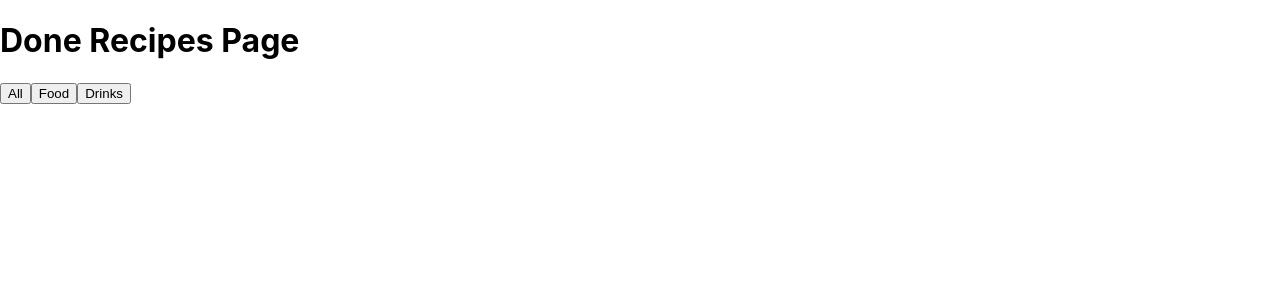
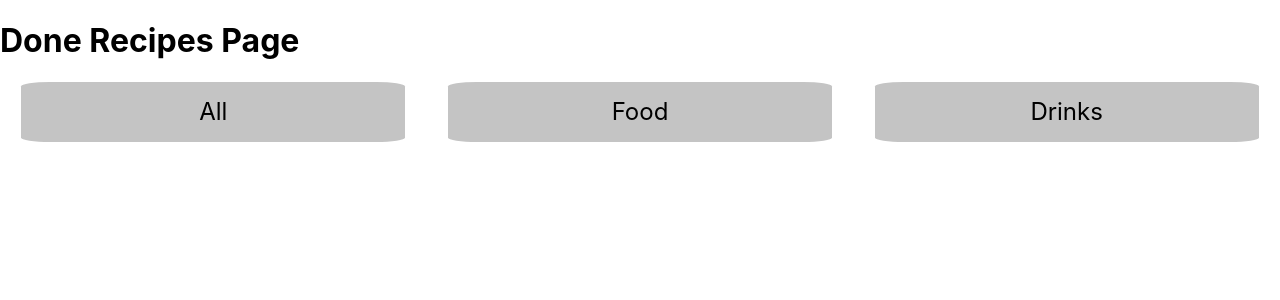
Before and after one commit to tryber/sd-02-block19-recipes-app-2, a React (Create React App) app: page /receitas-feitas in a window 1280 px wide. Shown: the top 300 px of the page. Built offline with nearby package versions, Linux system fonts and the light colour scheme.

Commit message:
Adicionado CSS

```diff
--- a/src/components/FilterBarFoodOrDrinks.js
+++ b/src/components/FilterBarFoodOrDrinks.js
@@ -1,5 +1,6 @@
 import React, { useContext, useEffect } from 'react';
 import { RecipesAppContext } from '../context/RecipesAppContext';
+import '../styles/FilterBarFoodOrDrinks.css';
 
 const FilterBarFoodOrDrinks = () => {
   const filters = ['All', 'Food', 'Drinks'];
--- /dev/null
+++ b/src/styles/FilterBarFoodOrDrinks.css
@@ -0,0 +1,14 @@
+.filter-bar {
+  display: flex;
+  justify-content: space-around;
+  text-align: center;
+}
+
+button {
+  all: unset;
+  background: #c4c4c4;
+  border-radius: 7.5%;
+  font-size: 1.5em;
+  height: 2.5em;
+  width: 30%;
+}
```
